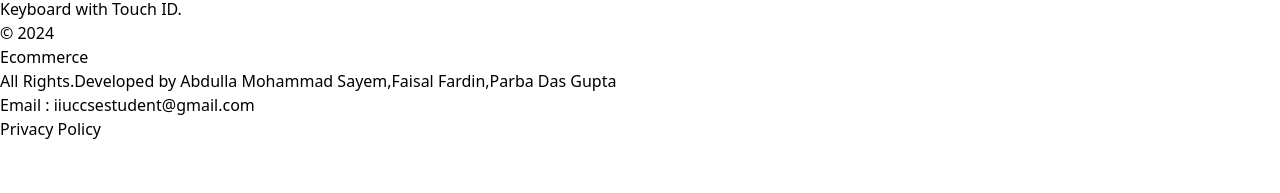
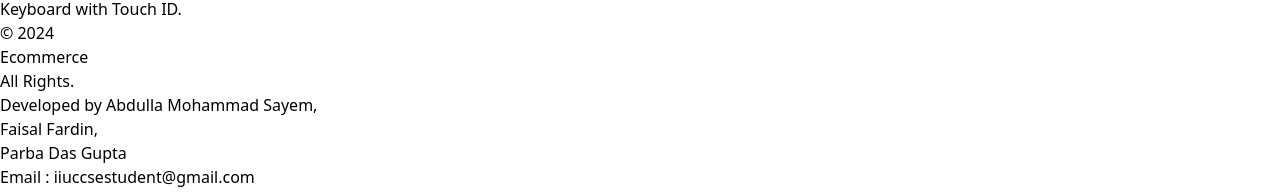
Before and after one commit to Say-M/amacommerce, a React (Vite) app: page /product in a window 1280 px wide. Shown: the part 1060-1253 px from the top of the page. Before the commit the page ends 1201 px from the top, so only its background shows below. Built offline with nearby package versions, Linux system fonts and the light colour scheme.

Commit message:
updatefooter

```diff
--- a/src/common/Footer.jsx
+++ b/src/common/Footer.jsx
@@ -12,7 +12,9 @@ export default function Footer() {
 
                     </span>
                     <span className="text-lg text-gray-500 sm:text-center dark:text-gray-400">
-                    Developed by Abdulla Mohammad Sayem,Faisal Fardin,Parba Das Gupta
+                    <h3 h3 className="hover:text-black font-bold">Developed by Abdulla Mohammad Sayem,</h3>
+                    <h3 h3 className="hover:text-black font-bold">Faisal Fardin,</h3>
+                    <h3 h3 className="hover:text-black font-bold">Parba Das Gupta</h3>
                     </span>
                     <ul className="flex flex-wrap items-center mt-3 text-sm font-medium text-gray-500 dark:text-gray-400 sm:mt-0">
                         <li>
```
